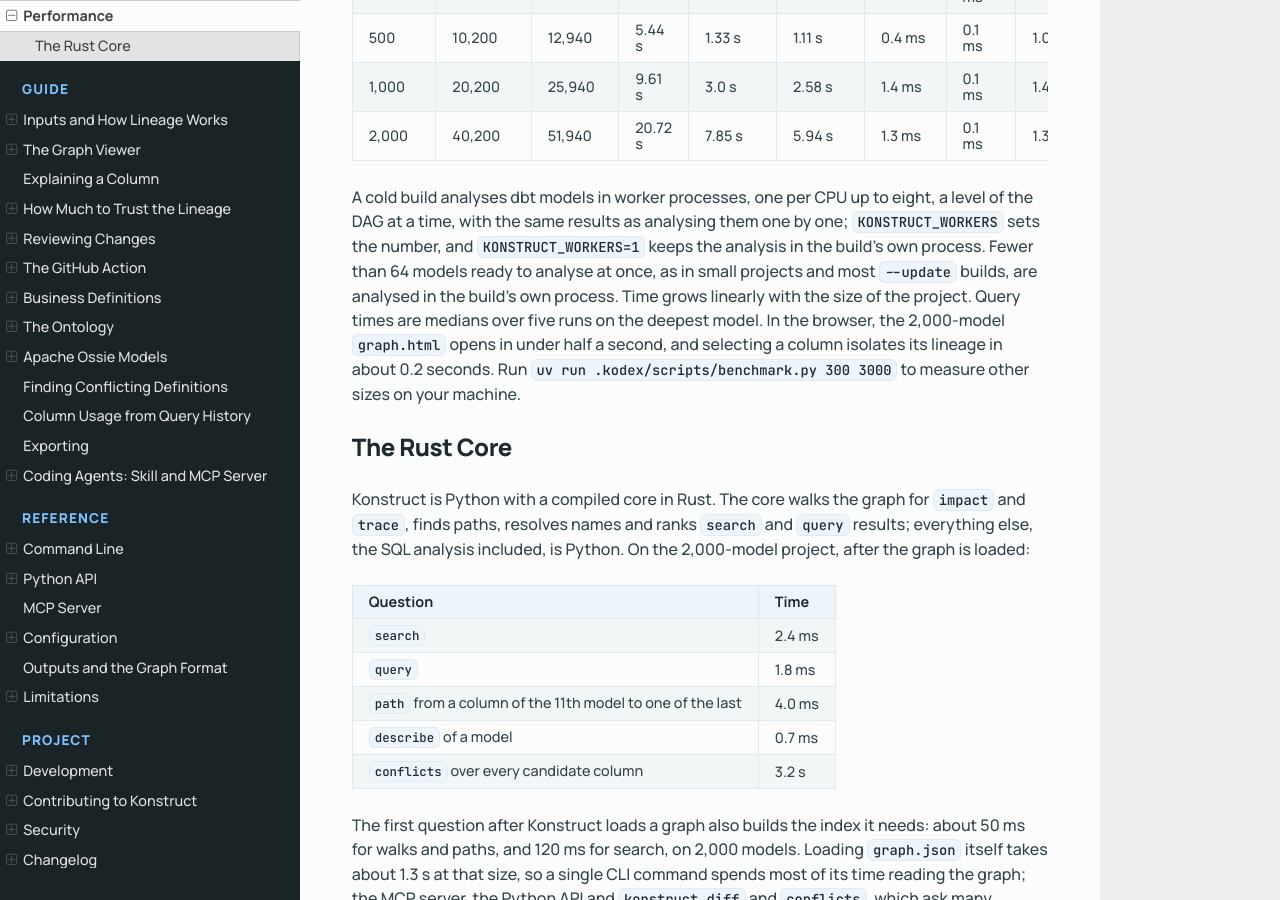
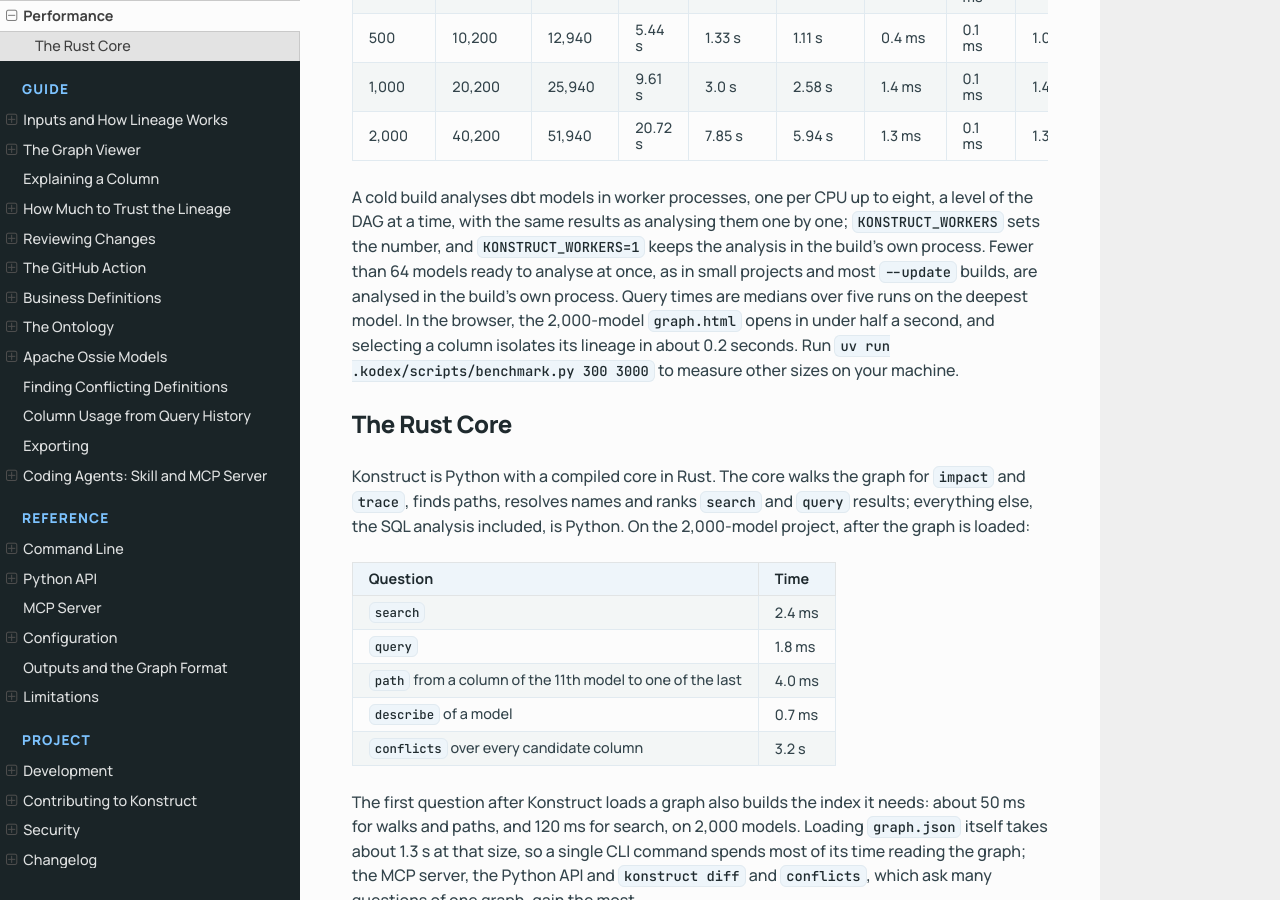
Before and after one commit to actions-marketplace-validations/kodexlabsio_konstruct, a Sphinx documentation site: the page built from docs/performance.md, in a window 1280 px wide and 900 px high, scrolled down 498 px. Built offline with Sphinx 7.4.7 and the Read the Docs theme 3.1.0, drawn with Linux system fonts in a browser that asks for light colours.

Commit message:
docs: Drop an unmeasured claim about how build time grows
The performance page said build time grows linearly with the size of the project. The
benchmark records each size but fits no curve, so the sentence claimed more than it measures.
The paper states the fitted exponents it generates instead.

```diff
--- a/docs/performance.md
+++ b/docs/performance.md
@@ -9,7 +9,7 @@ On generated dbt projects (`.kodex/scripts/benchmark.py`): models in layers, eac
 | 1,000 | 20,200 | 25,940 | 9.61 s | 3.0 s | 2.58 s | 1.4 ms | 0.1 ms | 1.4 ms | 13.4 MB |
 | 2,000 | 40,200 | 51,940 | 20.72 s | 7.85 s | 5.94 s | 1.3 ms | 0.1 ms | 1.3 ms | 27.1 MB |
 
-A cold build analyses dbt models in worker processes, one per CPU up to eight, a level of the DAG at a time, with the same results as analysing them one by one; `KONSTRUCT_WORKERS` sets the number, and `KONSTRUCT_WORKERS=1` keeps the analysis in the build's own process. Fewer than 64 models ready to analyse at once, as in small projects and most `--update` builds, are analysed in the build's own process. Time grows linearly with the size of the project. Query times are medians over five runs on the deepest model. In the browser, the 2,000-model `graph.html` opens in under half a second, and selecting a column isolates its lineage in about 0.2 seconds. Run `uv run .kodex/scripts/benchmark.py 300 3000` to measure other sizes on your machine.
+A cold build analyses dbt models in worker processes, one per CPU up to eight, a level of the DAG at a time, with the same results as analysing them one by one; `KONSTRUCT_WORKERS` sets the number, and `KONSTRUCT_WORKERS=1` keeps the analysis in the build's own process. Fewer than 64 models ready to analyse at once, as in small projects and most `--update` builds, are analysed in the build's own process. Query times are medians over five runs on the deepest model. In the browser, the 2,000-model `graph.html` opens in under half a second, and selecting a column isolates its lineage in about 0.2 seconds. Run `uv run .kodex/scripts/benchmark.py 300 3000` to measure other sizes on your machine.
 
 ## The Rust Core
 
```
